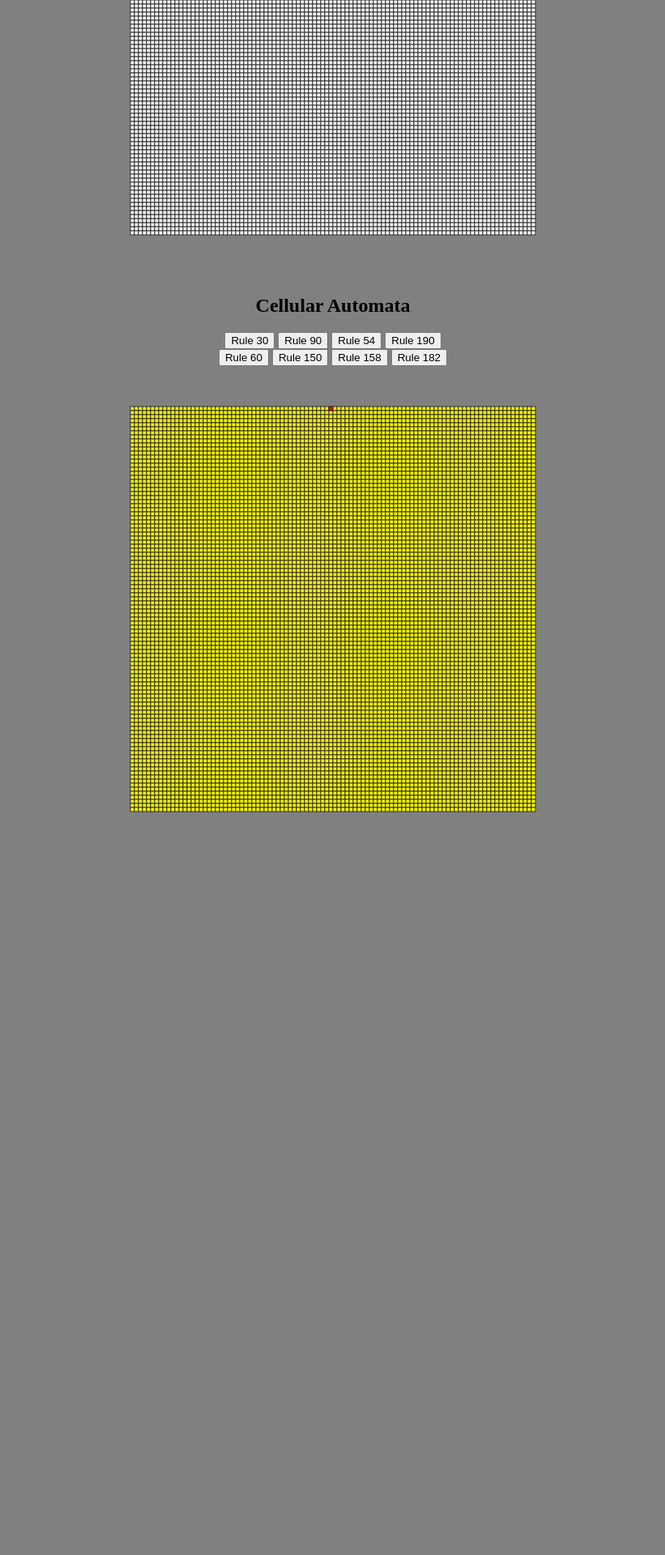
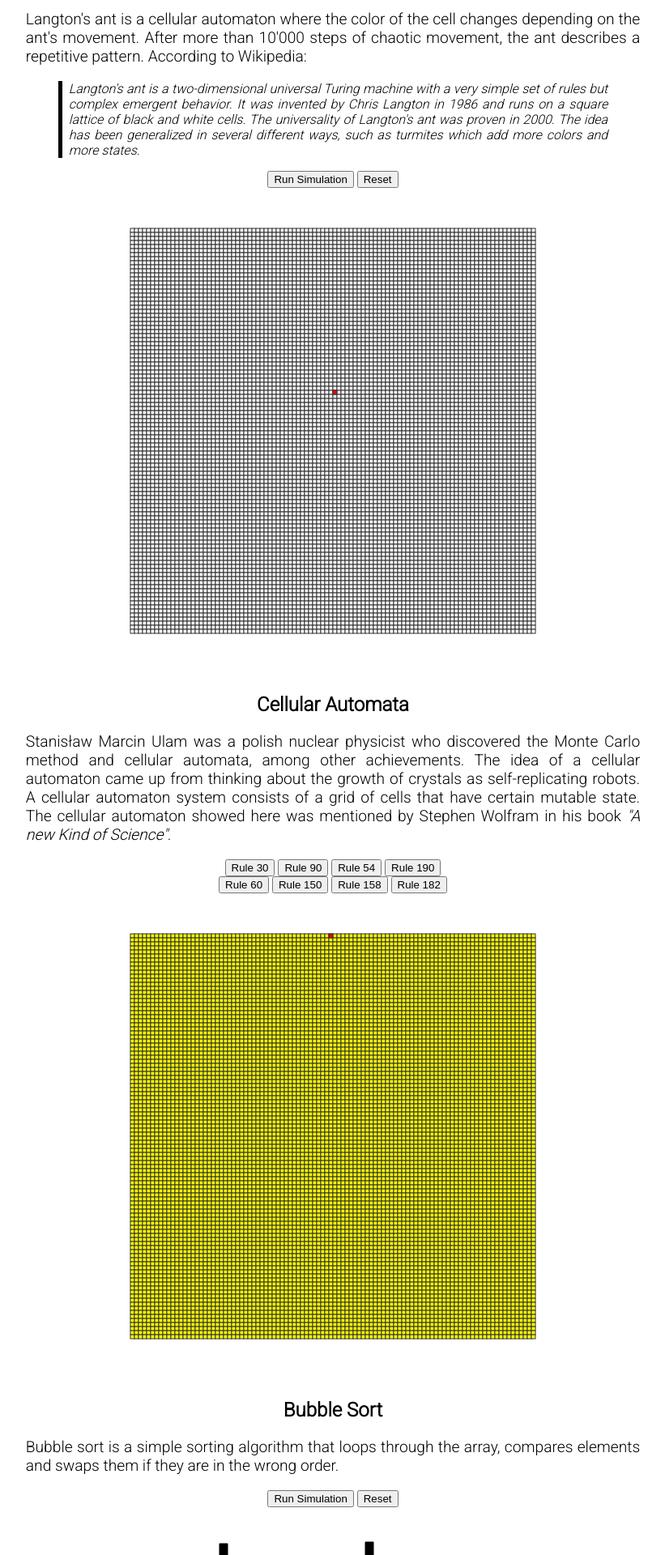
Before and after one commit to leomartinez2020/django-fast-mobile, a Django app: page /simulations/ in a window 1280 px wide. Shown: the part 1040-2960 px from the top of the page at 81% size, without its empty margins (229-1050 px from the left). Before the commit the page ends 2043 px from the top, so only its background shows below. Run offline with Django 3.2, Linux system fonts and the light colour scheme; parts of the project's set-up code (start-up, migrations or seed data) failed here and were passed over.

Commit message:
Add simulations

```diff
--- a/fastmobile/settings.py
+++ b/fastmobile/settings.py
@@ -21,7 +21,10 @@ BASE_DIR = Path(__file__).resolve().parent.parent
 
 # SECURITY WARNING: keep the secret key used in production secret!
 #SECRET_KEY = os.environ.get('MYSECRET')
-SECRET_KEY = 'django123fastmobile'
+
+envfile = os.path.join(BASE_DIR, "myconfig/mykey.txt")
+with open(envfile) as f:
+    SECRET_KEY = f.read().strip()
 
 # SECURITY WARNING: don't run with debug turned on in production!
 DEBUG = True if os.environ.get('DEBUG') == 'dev' else False
--- a/fastmobile/urls.py
+++ b/fastmobile/urls.py
@@ -1,11 +1,13 @@
 from django.contrib import admin
 from django.urls import path, include
+from django.views.generic import TemplateView
 
 urlpatterns = [
     path('admin/', admin.site.urls),
-    path('', include('payment.urls')),
+    path('fastmobile/', include('payment.urls')),
     path('simulations/', include('simulations.urls')),
     path('accounts/', include('django.contrib.auth.urls')),
+    path('', TemplateView.as_view(template_name='landing/index.html')),
 ]
 
 handler404 = 'payment.views.page_not_found'
--- a/simulations/templates/simulations/index.html
+++ b/simulations/templates/simulations/index.html
@@ -5,14 +5,30 @@
     <meta charset="UTF-8">
     <meta http-equiv="X-UA-Compatible" content="IE=edge">
     <meta name="viewport" content="width=device-width, initial-scale=1.0">
+    <link rel="preconnect" href="https://fonts.googleapis.com">
+    <link rel="preconnect" href="https://fonts.gstatic.com" crossorigin>
+    <link href="https://fonts.googleapis.com/css2?family=Roboto:wght@300&display=swap" rel="stylesheet">
     <style>
         body {
-            background-color: grey;
+            font-family: 'Roboto', sans-serif;
         }
         .container {
             margin: 0 auto;
             text-align: center;
-            width: 80%;
+            width: 60%;
+        }
+        .container p {
+          font-size: 1.2em;
+        }
+        .info {
+          text-align: justify;
+        }
+        .quote {
+          border-left: 5px solid black;
+          font-size: medium;
+          font-style: italic;
+          padding-left: 8px;
+          text-align: justify;
         }
     </style>
     <title>Percolation</title>
@@ -20,6 +36,18 @@
 <body>
     <section class="container">
         <h1>Percolation</h1>
+        <p class="info">
+          Percolation is the process of a liquid passing through a medium that has empty spaces inside. In order to
+          simulate percolation we can use the Monte Carlo method in which there is initially a grid of blocked square
+          sites. As the simulation proceeds, blocked sites are opened and they get filled if they have contact with
+          the surface above. When a site at the bottom gets filled we say that the system percolates. A system
+          percolates when approximately 60% of the sites are open. Percolation is also known as a phase transition.
+          In the graphic above, there is a 20x20 grid of squared sites where the blue sites percolate, the white sites are empty, and the grey ones are blocked.
+        </p>
+        <p class="info">
+          Percolation is a case in algorithm theory of dynamic connectivity where the data structure keeps
+          information about the components that are connected. Connected components have the same root in a graph.
+        </p>
         <section class="buttons">
             <button onclick="runSimulation()">Run Simulation</button>
             <button onclick="resetPercolation()">Reset</button>
@@ -30,6 +58,16 @@
     </section>
     <section class="container">
         <h1>Langton's Ant</h1>
+        <p class="info">Langton's ant is a cellular automaton where the color of the cell changes depending on the ant's movement.
+           After more than 10'000 steps of chaotic movement, the ant describes a repetitive pattern.
+           According to Wikipedia:
+        </p>
+        <blockquote class="quote">
+          Langton's ant is a two-dimensional universal Turing machine with a very simple set of rules but complex
+          emergent behavior. It was invented by Chris Langton in 1986 and runs on a square lattice of black and white
+          cells. The universality of Langton's ant was proven in 2000. The idea has been generalized in several
+          different ways, such as turmites which add more colors and more states.
+        </blockquote>
         <section class="buttons">
             <button onclick="runLangtonSim()">Run Simulation</button>
             <button onclick="resetLangton()">Reset</button>
@@ -37,9 +75,16 @@
         <div class="canvas">
             <canvas id="langton" width="600px" height="600px"></canvas>
         </div>
-    </section>
+    </section> <!-- End Container -->
     <section class="container">
         <h1>Cellular Automata</h1>
+        <p class="info">
+          Stanisław Marcin Ulam was a polish nuclear physicist who discovered the Monte Carlo method and cellular
+          automata, among other achievements. The idea of a cellular automaton came up from thinking about the
+          growth of crystals as self-replicating robots. A cellular automaton system consists of a grid of
+          cells that have certain mutable state. The cellular automaton showed here was mentioned by Stephen Wolfram
+          in his book <i>"A new Kind of Science"</i>.
+        </p>
         <section>
             <button onclick="runAutomataSim(30)">Rule 30</button>
             <button onclick="runAutomataSim(90)">Rule 90</button>
@@ -56,9 +101,24 @@
             <canvas id="automata" width="600px" height="600px"></canvas>
         </div>
     </section>
+    <section class="container">
+        <h1>Bubble Sort</h1>
+        <p class="info">
+            Bubble sort is a simple sorting algorithm that loops through the array, compares elements and
+            swaps them if they are in the wrong order.
+        </p>
+        <section class="buttons">
+            <button onclick="animateBubble()">Run Simulation</button>
+            <button onclick="resetBubble()">Reset</button>
+        </section>
+        <div class="canvas">
+            <canvas id="bubbleSort" width="400px" height="400px"></canvas>
+        </div>
+    </section> <!-- End Container -->
     <script src="{% static 'js/utils.js' %}"></script>
     <script src="{% static 'js/percolation.js' %}"></script>
     <script src="{% static 'js/langton.js' %}"></script>
     <script src="{% static 'js/automata.js' %}"></script>
+    <script src="{% static 'js/bubble.js' %}"></script>
 </body>
 </html>
--- a/simulations/urls.py
+++ b/simulations/urls.py
@@ -3,5 +3,5 @@ from django.views.generic import TemplateView
 
 app_name = 'simulations'
 urlpatterns = [
-    path('', TemplateView.as_view(template_name='simulations/index.html')),
+    path('', TemplateView.as_view(template_name='simulations/index.html'), name='sims'),
 ]
--- /dev/null
+++ b/static/js/bubble.js
@@ -0,0 +1,84 @@
+let canvas = document.getElementById('bubbleSort');
+let ctx = canvas.getContext('2d');
+const canvasHeight = canvas.height;
+
+class Rectangle {
+    constructor(width, height) {
+        this.width = width;
+        this.height = height;
+    }
+    draw(indx, fillColor='black') {
+        let x = (indx + 1) * 20 + 20;
+        ctx.beginPath();
+        ctx.rect(x, canvasHeight - this.height, this.width, this.height);
+        ctx.fillStyle = fillColor;
+        ctx.fill();
+        ctx.stroke();
+    }
+}
+
+
+function rectCollection() {
+    let rectSeq = [];
+    for (let i = 0; i < 16; i++) {
+        let height = Math.floor(Math.random() * 360);
+        rectSeq.push(new Rectangle(10, height));
+    }
+    return rectSeq;
+}
+
+let ik = 0;
+let jk = 0;
+let array = rectCollection();
+for (let j = 0; j < array.length; j++) {
+    array[j].draw(j);
+}
+
+// Animation logic
+function sortLoop() {
+    if (ik < array.length) {
+        for (jk = 0; jk < array.length - ik - 1; jk++) {
+            if (array[jk].height > array[jk + 1].height) {
+                swap(array, jk, jk + 1);
+                redraw();
+                array[jk].draw(jk, 'red');
+                array[jk + 1].draw(jk + 1, 'red');
+            }
+        }
+    } else {
+        while (jk >= 0) {
+            redraw();
+            array[jk].draw(jk, 'red');
+            jk -= 1;
+        }
+        redraw();
+        clearInterval(animVar);
+    }
+    ik++;
+
+}
+
+function redraw() {
+    ctx.clearRect(0, 0, canvas.width, canvas.height);
+    for (let j = 0; j < array.length; j++) {
+        array[j].draw(j);
+    }
+}
+
+let animVar;
+function animateBubble() {
+    animVar = setInterval(sortLoop, 200);
+}
+
+function resetBubble() {
+    jk = 0;
+    ik = 0;
+    array = rectCollection();
+    redraw();
+}
+
+function swap(lista, a, b) {
+    let temp = lista[a];
+    lista[a] = lista[b];
+    lista[b] = temp;
+}
```
Also changed, not shown: simulations/static/js/bubble.js (added, +84 -0 lines), templates/landing/index.html (added, +69 -0 lines), db.sqlite3, static/img/fastauto.png (added), static/img/fastphoto.png (added), 1 other file.
